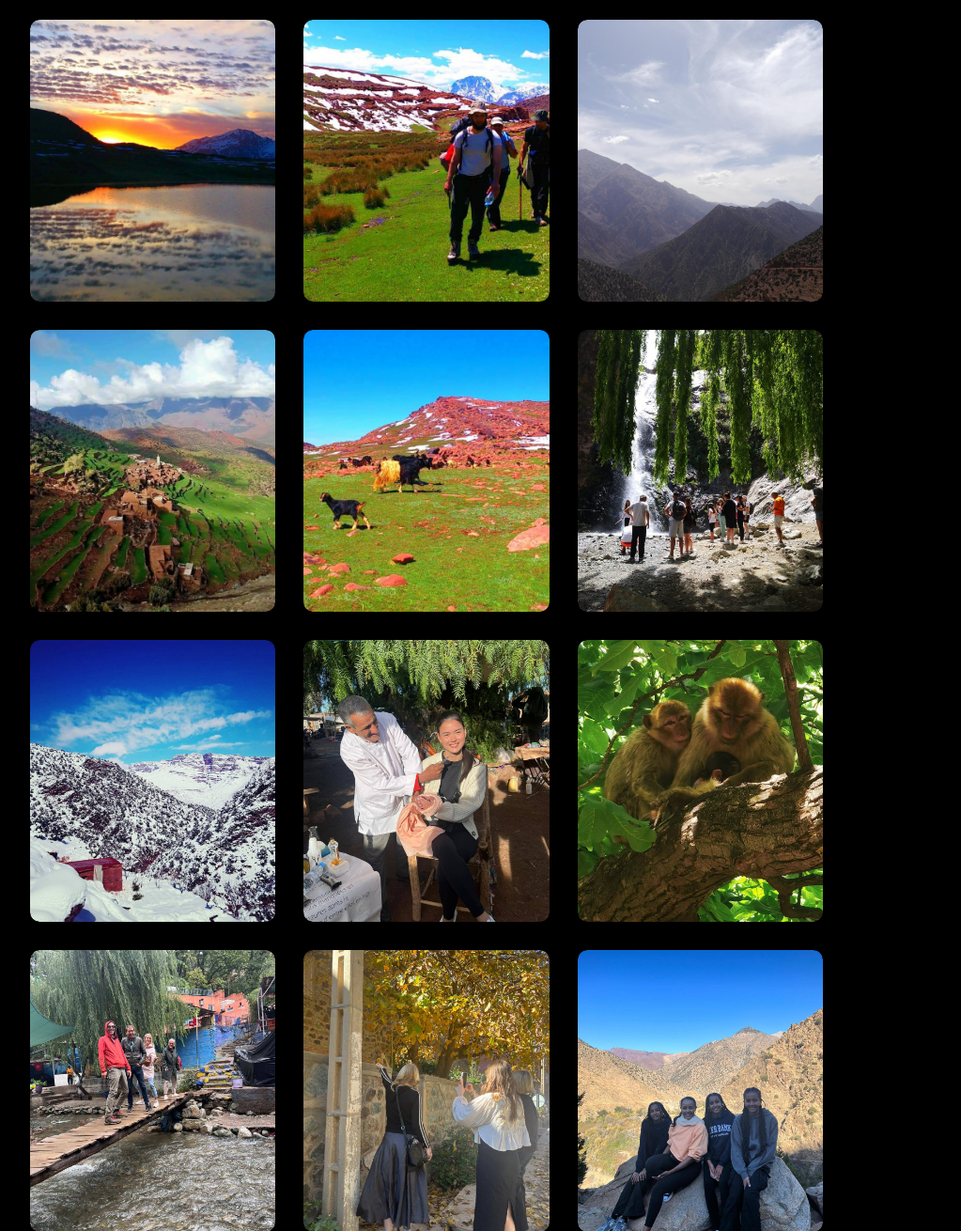
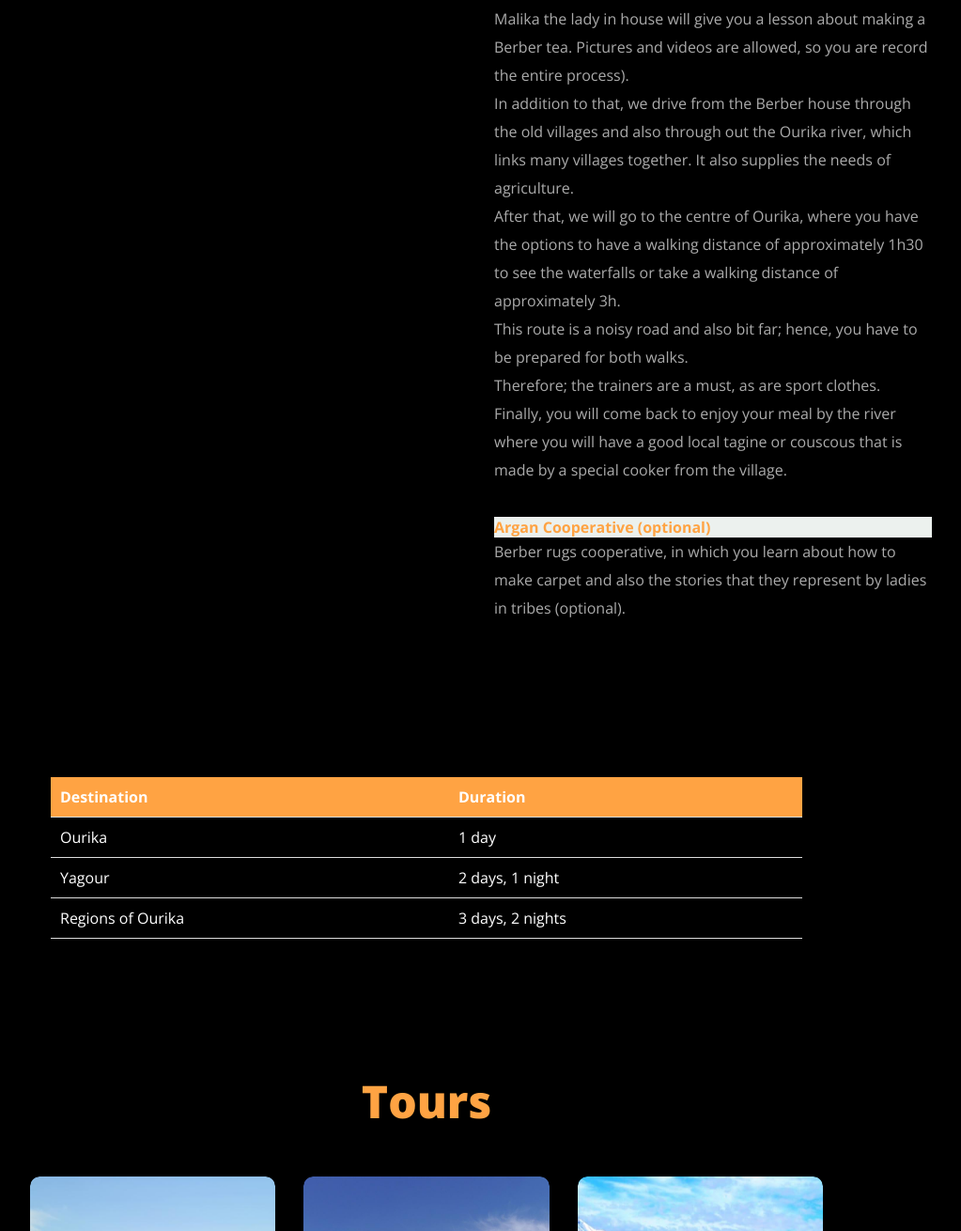
Before and after one commit to Kraeon20/jamal-tours, a Flask app: page / in a window 1280 px wide. Shown: the part 1987-3297 px from the top of the page at 94% size, without its empty margins (186-1209 px from the left). Run offline with Flask 3, Linux system fonts and the light colour scheme; some libraries are stand-ins or nearby versions.

Commit message:
Added more paragraphs and a schedule table

```diff
--- a/static/styles.css
+++ b/static/styles.css
@@ -215,8 +215,41 @@ header.sticky{
 }
 
 
-div > p:last-child{
+.green-text {
     color: #61ca0c;
+}
+
+/* Add this style for the schedule section */
+.schedule {
+    padding: 70px 17%;
+}
+
+.schedule-table {
+    max-width: 800px;
+    margin: 0 auto;
+}
+
+table {
+    width: 100%;
+    border-collapse: collapse;
+    margin-top: 20px;
+}
+
+th, td {
+    padding: 10px;
+    text-align: left;
+    border-bottom: 1px solid #ddd;
+}
+
+th {
+    background-color: var(--main-color);
+    color: #fff;
+}
+
+
+h4{
+    background-color: #ecf1ee;
+    color: var(--main-color);
 }
 
 .holiday{
@@ -728,6 +761,10 @@ body.menu-open .navbar {
         grid-template-columns: 1fr;
 
     }
+
+    .schedule {
+        padding: 50px 3%;
+    }
 }
 
 
--- a/templates/index.html
+++ b/templates/index.html
@@ -106,10 +106,50 @@
             <h2>Ourika Valley</h2>
             <p>Setti-Fatma is the last small town (or douar) which is accessible by the paved route. It is the departure point for many excursions to the nearby mountains. The most prized and most easy hike consists of mounting the length of a mountain torrent in order to discover the waterfalls.</p>
             <p>It's known also for many crafts such as rugs and potteries and also Alabster stone that they use to make many things out of it, we will help you to have an idea about all these elements that are linked to Amazigh culture</p>
-            <p>We will make sure that you have a good car and also great driver.
-            <!-- <a href="#" class="btn">Read More</a> -->
+            <p><span class="green-text">We will make sure that you have a good car and also great driver</span>.</p>
+
+            <p><h4>One-day trip to Ourika</h4></p>
+            <p>
+                We start driving from Marrakech very early, around 9 pm and  we drive approximately 40 minutes to get to a place named Scorpion (Elagarb) and then we drive 10 minutes to see a local market (souk) in which you can see the local doctor and local Dentist and how they manage to help their patients in a very traditional way and in addition to that the local vegetables and local meat and so on… This option of visiting the souk  is possible only on Monday and Wednesday.
+                <br>We jump in the car again and we drive to a  high hill, where you can see a wonderful view of the region while at the same time enjoying taking pictures and also the brightness of the landscapes.
+                <br>Furthermore, we drive for 5 minutes to make the third stop, and we make a visit to an old house where you can feel the charm and hospitality of the Berber family, including the cows at home. Also, you are  going to learn how to make a tea ( Malika the lady in house will give you  a lesson about making a Berber tea. Pictures and videos are allowed, so you are record the entire process).
+                <br>In addition to that, we drive from the Berber house through the old villages and also through out the Ourika river, which links many villages together. It also supplies the needs of agriculture.
+                <br>After that, we will go to the centre of Ourika, where you have the options to have a walking distance of approximately 1h30 to see the waterfalls or take a walking distance of approximately 3h.
+                <br>This route is a noisy road and also bit far; hence, you have to be prepared for both walks.
+                <br>Therefore; the trainers are a must, as are sport clothes.
+                <br>Finally, you will come back to enjoy your meal by the river where you will have a good local tagine  or couscous that is made by a special cooker from the village.
+            </p>
+            <h4>Argan Cooperative (optional)</h4>
+            <p>Berber rugs cooperative, in which you learn about how to make carpet and also the stories that they represent by ladies in tribes (optional).</p>        </p>
+
+
+                <!-- <a href="#" class="btn">Read More</a> -->
         </div>
     </section>
+
+    <section class="schedule">
+        <div class="schedule-table">
+            <table>
+                <tr>
+                    <th>Destination</th>
+                    <th>Duration</th>
+                </tr>
+                <tr>
+                    <td>Ourika</td>
+                    <td>1 day</td>
+                </tr>
+                <tr>
+                    <td>Yagour</td>
+                    <td>2 days, 1 night</td>
+                </tr>
+                <tr>
+                    <td>Regions of Ourika</td>
+                    <td>3 days, 2 nights</td>
+                </tr>
+            </table>
+        </div>
+    </section>
+
 
     <section id="tours" class="tour">
         <div class="tour-heading">
```
